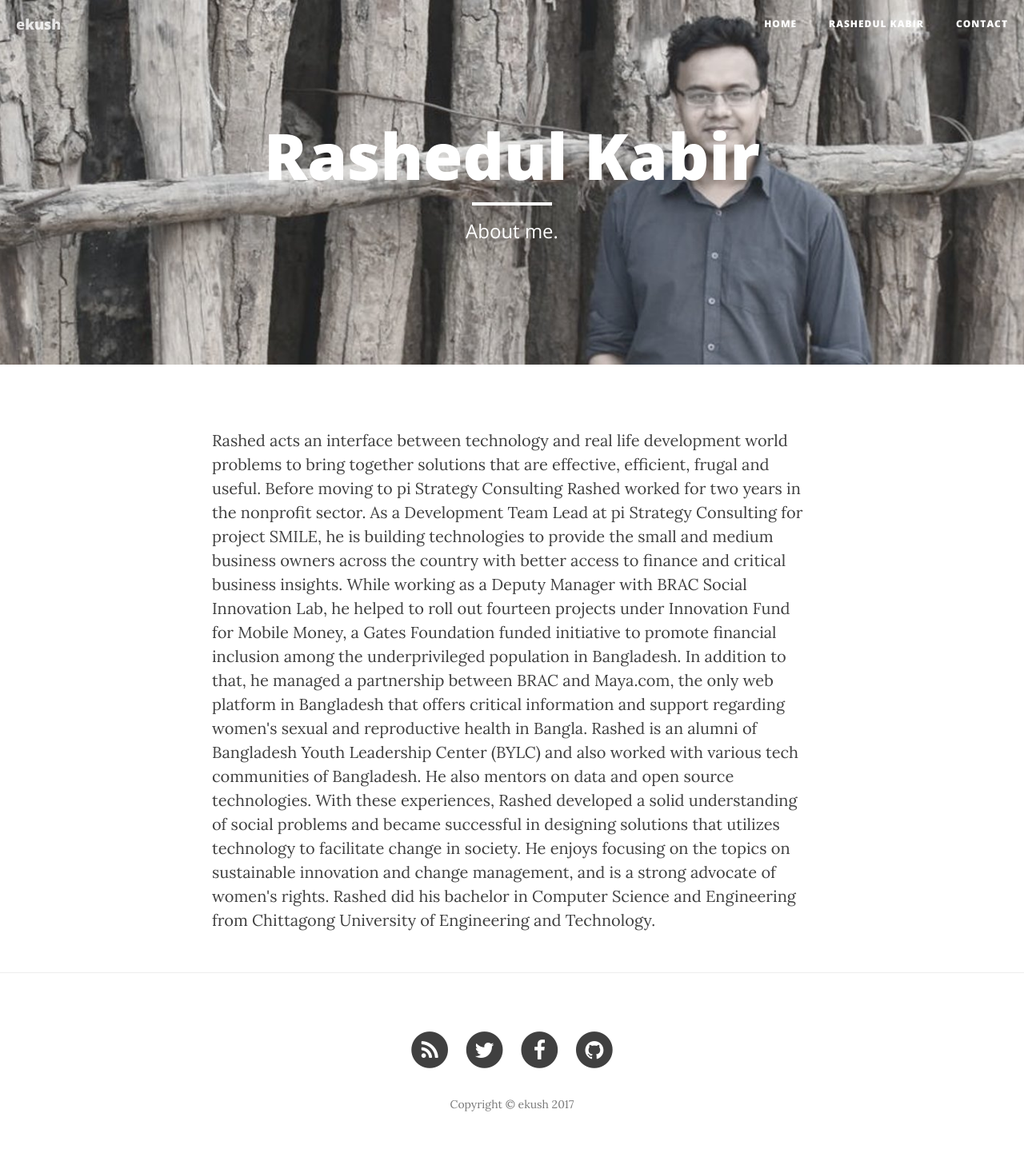
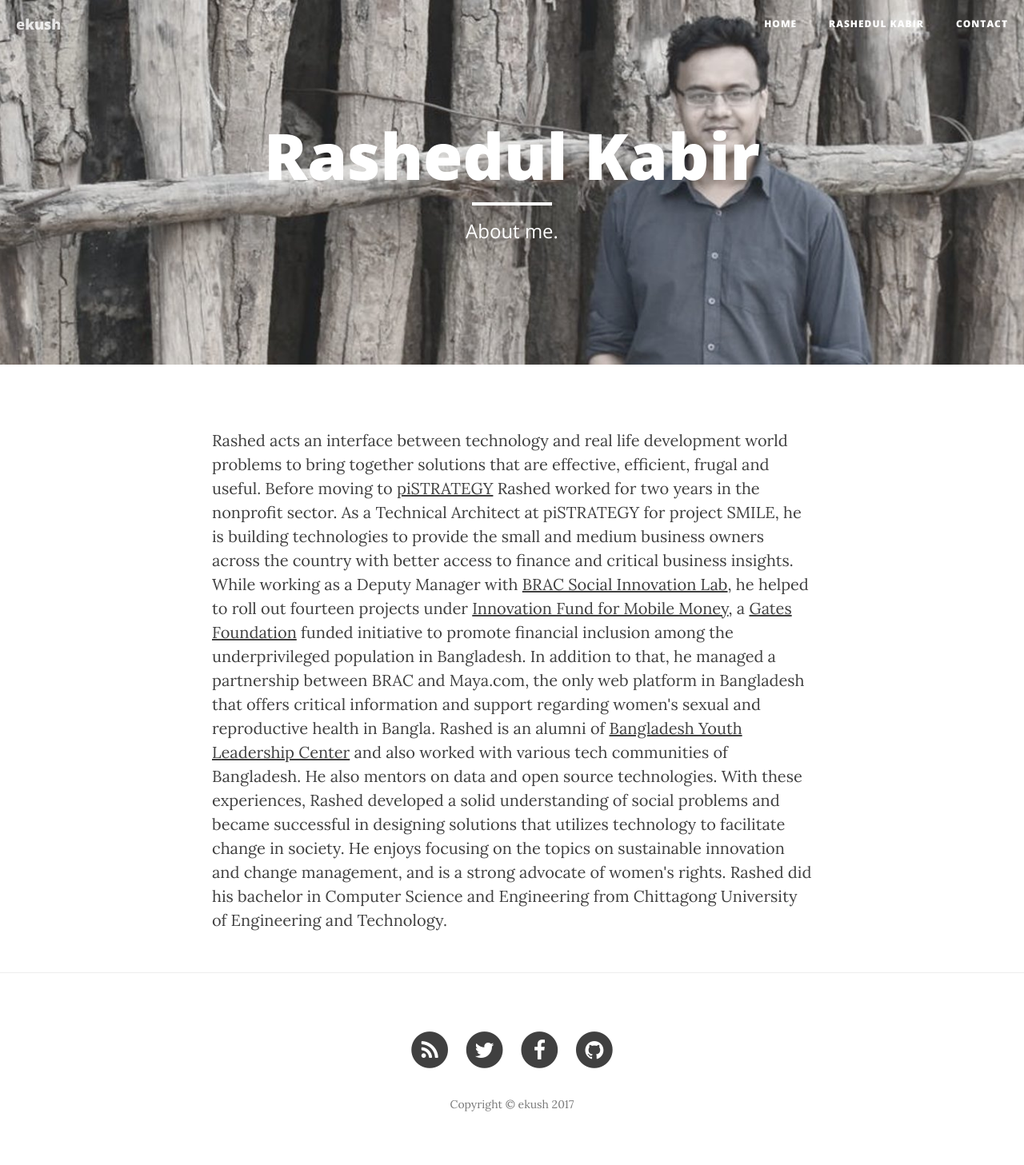
Before and after one commit to ekush/ekush.github.io, a Jekyll site: the page built from about.html, in a window 1280 px wide. Shown: the whole page at 80% size. Built offline with Jekyll 4.4.1, drawn with Linux system fonts in a browser that asks for light colours; nearby versions of some CDN libraries.

Commit message:
links updated in the about section

```diff
--- a/about.html
+++ b/about.html
@@ -7,15 +7,15 @@ header-img: "img/covers/about-bg.jpg"
 
 <p>
   Rashed acts an interface between technology and real life development world problems to bring together solutions
-  that are effective, efficient, frugal and useful. Before moving to pi Strategy Consulting Rashed worked for two years
-  in the nonprofit sector. As a Development Team Lead at pi Strategy Consulting for project SMILE, he is building
+  that are effective, efficient, frugal and useful. Before moving to <a href="http://pistrategy.org">piSTRATEGY</a> Rashed worked for two years
+  in the nonprofit sector. As a Technical Architect at piSTRATEGY for project SMILE, he is building
   technologies to provide the small and medium business owners across the country with better access to finance
-  and critical business insights. While working as a Deputy Manager with BRAC Social Innovation Lab, he helped to
-  roll out fourteen projects under Innovation Fund for Mobile Money, a Gates Foundation funded initiative to
+  and critical business insights. While working as a Deputy Manager with <a href="http://innovation.brac.net/">BRAC Social Innovation Lab</a>, he helped to
+  roll out fourteen projects under <a href="http://innovation.brac.net/fundchallenge/">Innovation Fund for Mobile Money</a>, a <a href="https://www.gatesfoundation.org/What-We-Do/Global-Development/Financial-Services-for-the-Poor">Gates Foundation</a> funded initiative to
   promote financial inclusion among the underprivileged population in Bangladesh. In addition to that, he managed a
   partnership between BRAC and Maya.com, the only web platform in Bangladesh that offers critical information and
-  support regarding women's sexual and reproductive health in Bangla. Rashed is an alumni of Bangladesh Youth
-  Leadership Center (BYLC) and also worked with various tech communities of Bangladesh. He also mentors on data
+  support regarding women's sexual and reproductive health in Bangla. Rashed is an alumni of <a href="https://bylc.org/">Bangladesh Youth
+  Leadership Center</a> and also worked with various tech communities of Bangladesh. He also mentors on data
   and open source technologies. With these experiences, Rashed developed a solid understanding of social problems
   and became successful in designing solutions that utilizes technology to facilitate change in society. He enjoys
   focusing on the topics on sustainable innovation and change management, and is a strong advocate of women's
```
